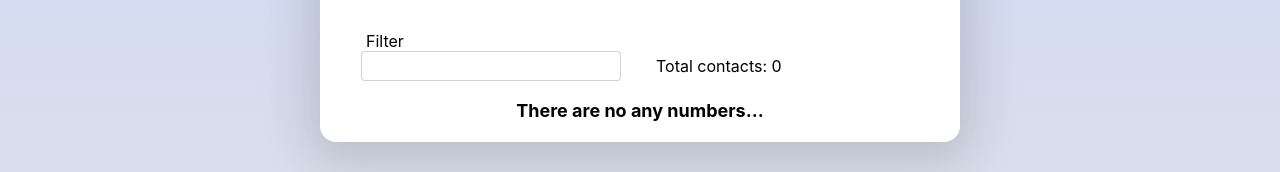
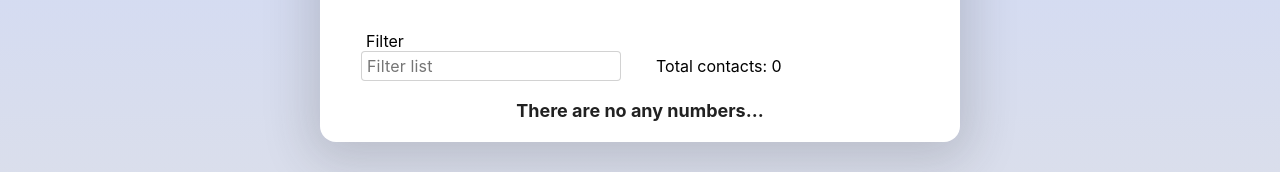
Before and after one commit to VadBorovec/goit-react-hw-06-phonebook, a React (Create React App) app: page / in a window 1280 px wide. Shown: the part 417-589 px from the top of the page. Built offline with nearby package versions, Linux system fonts and the light colour scheme.

Commit message:
update filter

```diff
--- a/src/components/App/App.jsx
+++ b/src/components/App/App.jsx
@@ -1,7 +1,3 @@
-import { useState } from 'react';
-// import shortid from 'shortid';
-// import Notiflix from 'notiflix';
-
 import { Container, Section, Text } from 'components/ui';
 import {
   ContactFilter,
@@ -17,35 +13,20 @@ import { selectContact } from 'redux/selectors';
 
 export const App = () => {
   const contacts = useSelector(selectContact);
-  const [filter, setFilter] = useState('');
-
-  const changeFilter = e => {
-    setFilter(e.currentTarget.value);
-  };
-
-  const visibleContacts = () => {
-    const normalizedFilter = filter.toLowerCase();
-
-    return contacts.filter(contact =>
-      contact.name.toLowerCase().includes(normalizedFilter)
-    );
-  };
 
   const totalContactCount = contacts.length;
 
   return (
     <Container>
       <Section title="Phonebook">
-        <ContactForm
-        // onSubmit={addContact}
-        />
-        <ContactFilter value={filter} onChange={changeFilter} />
+        <ContactForm />
+        <ContactFilter />
         <ContactStats totalContactCount={totalContactCount} />
 
         {contacts.length === 0 ? (
           <Text textAlign="center">There are no any numbers...</Text>
         ) : (
-          <ContactList contacts={visibleContacts()} />
+          <ContactList />
         )}
       </Section>
     </Container>
--- a/src/components/ContactFilter/ContactFilter.jsx
+++ b/src/components/ContactFilter/ContactFilter.jsx
@@ -1,14 +1,25 @@
 import PropTypes from 'prop-types';
+import { filtered } from 'redux/filterSlice';
 import { Filter, Label, Input } from './ContactFilter.styled';
+import { useDispatch } from 'react-redux';
 
-export const ContactFilter = ({ value, onChange }) => (
+export const ContactFilter = () => {
+  const dispatch = useDispatch();
+
+  return (
     <Filter>
       <Label>
         Filter
-      <Input type="text" value={value} onChange={onChange} />
+        <Input
+          type="text"
+          name="filter"
+          placeholder="Filter list"
+          onChange={e => dispatch(filtered(e.target.value.trim()))}
+        />
       </Label>
     </Filter>
   );
+};
 
 ContactFilter.propTypes = {
   value: PropTypes.string.isRequired,
--- a/src/components/ContactForm/ContactForm.jsx
+++ b/src/components/ContactForm/ContactForm.jsx
@@ -48,11 +48,13 @@ export const ContactForm = () => {
       Notiflix.Notify.failure(
         `Contact with this name - ${contact.name} already exists!`
       );
+      setSubmitting(false);
       return;
     } else if (existingNumber) {
       Notiflix.Notify.failure(
         `Contact with this number - ${contact.number} already exists!`
       );
+      setSubmitting(false);
       return;
     }
 
@@ -60,8 +62,9 @@ export const ContactForm = () => {
       `${contact.name} has been added to  your phonebook`
     );
 
+    // setSubmitting(false);
     dispatch(add(contact));
-    setSubmitting(false);
+
     resetForm();
   };
 
--- a/src/components/ContactList/ContactList.jsx
+++ b/src/components/ContactList/ContactList.jsx
@@ -2,10 +2,11 @@ import PropTypes from 'prop-types';
 import { ContactItem } from 'components';
 import { List, Item } from './ContactList.styled';
 import { useSelector } from 'react-redux';
-import { selectContact } from 'redux/selectors';
+import { visibleContacts } from 'redux/selectors';
 
 export const ContactList = () => {
-  const contacts = useSelector(selectContact);
+  const contacts = useSelector(visibleContacts);
+
   return (
     <List>
       {contacts.map(({ id, name, number }) => (
--- a/src/components/ui/Text/Text.styled.jsx
+++ b/src/components/ui/Text/Text.styled.jsx
@@ -3,6 +3,7 @@ import styled from '@emotion/styled';
 export const Text = styled.p`
   font-size: ${props => props.theme.fontSizes.medium};
   font-weight: 700;
+  color: ${props => props.theme.colors.dark};
 
   text-align: ${({ textAlign }) => (!textAlign ? 'left' : textAlign)};
   margin-bottom: ${({ marginBottom }) => (!marginBottom ? 0 : marginBottom)};
--- a/src/redux/filterSlice.js
+++ b/src/redux/filterSlice.js
@@ -5,9 +5,10 @@ export const filterSlice = createSlice({
   initialState: '',
   reducers: {
     filtered(state, action) {
-      state = action.payload;
+      return action.payload;
     },
   },
 });
 
 export const { filtered } = filterSlice.actions;
+export const filterReducer = filterSlice.reducer;
--- a/src/redux/selectors.js
+++ b/src/redux/selectors.js
@@ -3,13 +3,11 @@ import { createSelector } from '@reduxjs/toolkit';
 export const selectContact = state => state.contacts.items;
 export const getFilter = state => state.filter;
 
-export const visibleTodos = createSelector(
-  // Масив вхідних селекторів
+export const visibleContacts = createSelector(
   [selectContact, getFilter],
-  // Функція перетворювач
   (contacts, filter) => {
     return contacts.filter(e =>
-      e.text.toLowerCase().includes(filter.trim().toLowerCase())
+      e.name.toLowerCase().includes(filter.trim().toLowerCase())
     );
   }
 );
--- a/src/redux/store.js
+++ b/src/redux/store.js
@@ -11,7 +11,7 @@ import {
 } from 'redux-persist';
 import storage from 'redux-persist/lib/storage';
 import { contactsReducer } from './contactsSlice';
-import { filterSlice } from './filterSlice';
+import { filterReducer } from './filterSlice';
 
 const persistConfig = {
   key: 'root',
@@ -23,7 +23,7 @@ const persistedReducer = persistReducer(persistConfig, contactsReducer);
 export const store = configureStore({
   reducer: {
     contacts: persistedReducer,
-    filter: filterSlice.reducer,
+    filter: filterReducer,
   },
   middleware(getDefaultMiddleware) {
     return getDefaultMiddleware({
```
Lines whose indentation alone changed are shown as unchanged.
